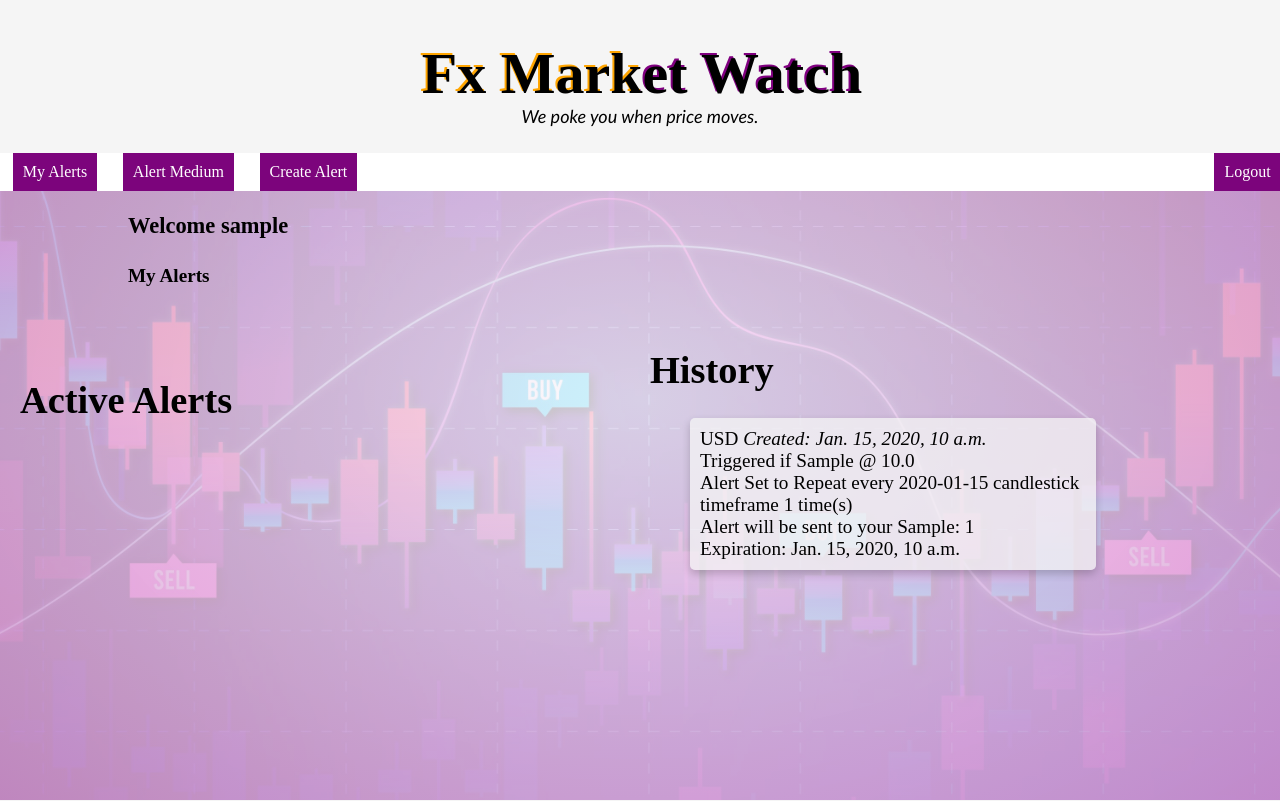
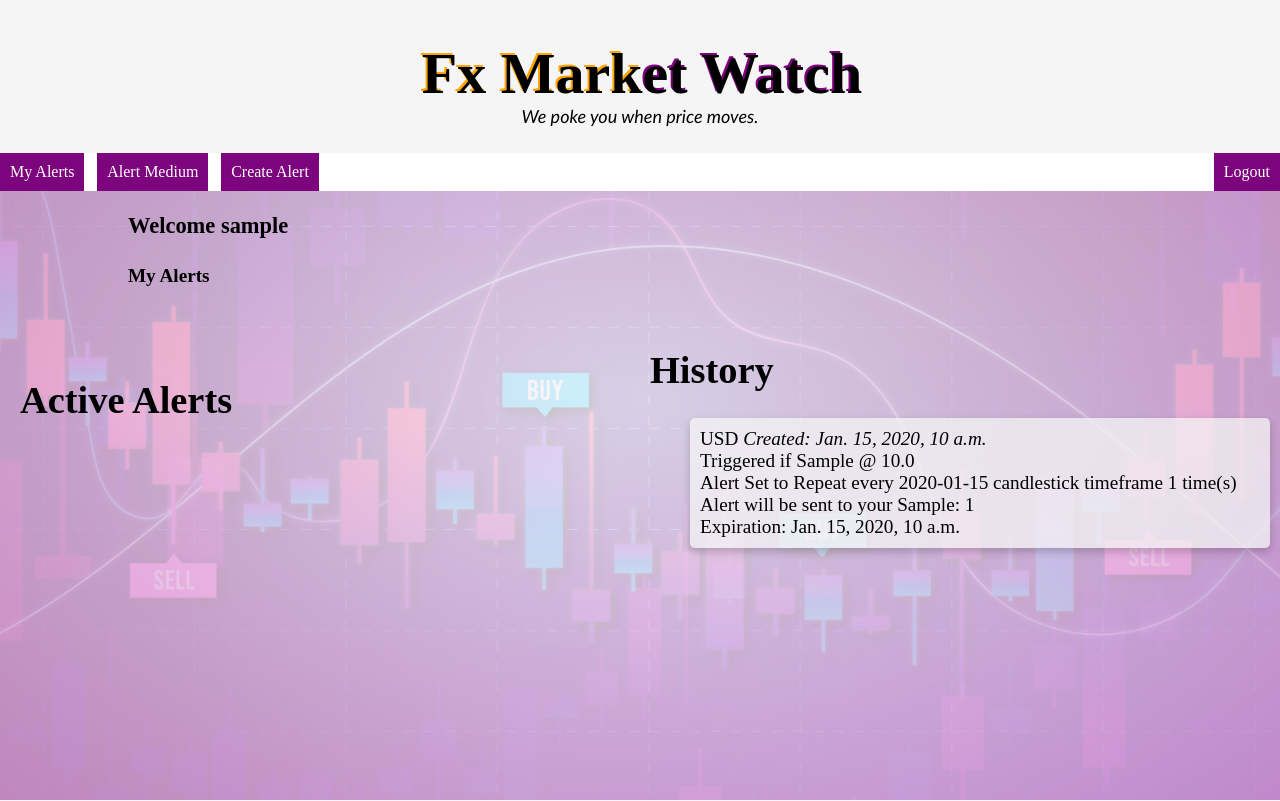
Before and after one commit to georgeeset/fx-price-watch, a Django app: page /user/ in a window 1280 px wide. Shown: the top 801 px of the page. Run offline with Django 4.2, Linux system fonts and the light colour scheme; a user stored in the database is signed in; tables that the repository leaves empty hold one stand-in row (values such as "Sample post").

Commit message:
ui cleanup done, overflow issue fixed

```diff
--- a/fx_market_watch/templates/user_page.html
+++ b/fx_market_watch/templates/user_page.html
@@ -20,7 +20,7 @@
             {% if item.is_editable %}
                 <li class="cardItem">
                     <div class="card">
-                        <div>
+                        <div class="cardInfo">
                             <span>{{ item.currency_pair }} <i> Created: {{ item.time_created }}</i></span>
                             <span>
                                 {% if item.alert_medium.alert_type == 'telegram' %}
--- a/static/scripts/slideshow.js
+++ b/static/scripts/slideshow.js
@@ -14,7 +14,7 @@ let i = 0
 
 setInterval(()=>{
   if(i == 3){
-    i = 0
+    i = 0;
   }
   else {i = i + 1};
   // console.log('i was run',i)
--- a/static/styles/style.css
+++ b/static/styles/style.css
@@ -67,7 +67,6 @@ body {
   text-decoration: none;
   font-size: medium;
   margin-right: 1%;
-  margin-left: 1%;
 }
 
 .item:hover {
@@ -122,8 +121,9 @@ footer {
 .card {
   box-shadow: 0 4px 8px 0 rgba(0,0,0,0.2);
   transition: 0.3s;
-  width: 70%;
-  min-width: 400px;
+  width: 100%;
+  min-width: 250px;
+  margin-top: 20px;
   background-color: rgb(245, 245, 245, 0.75);
   border-radius: 5px;
 }
```
